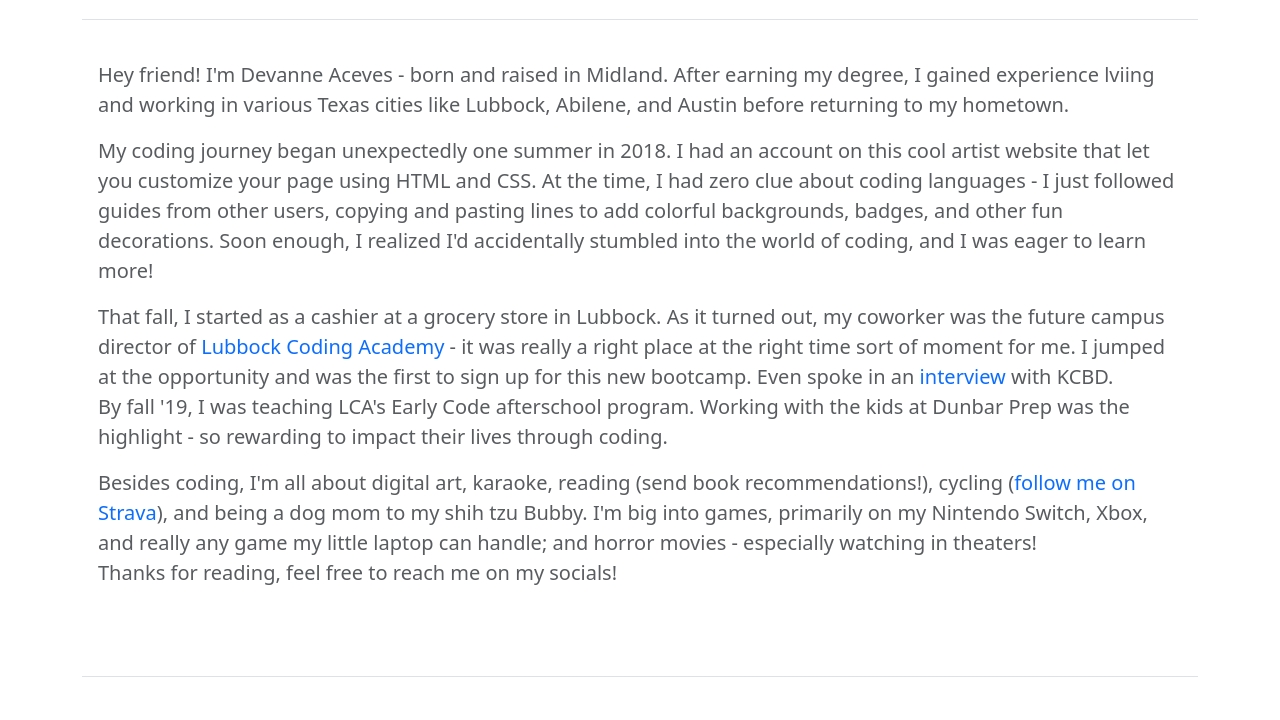
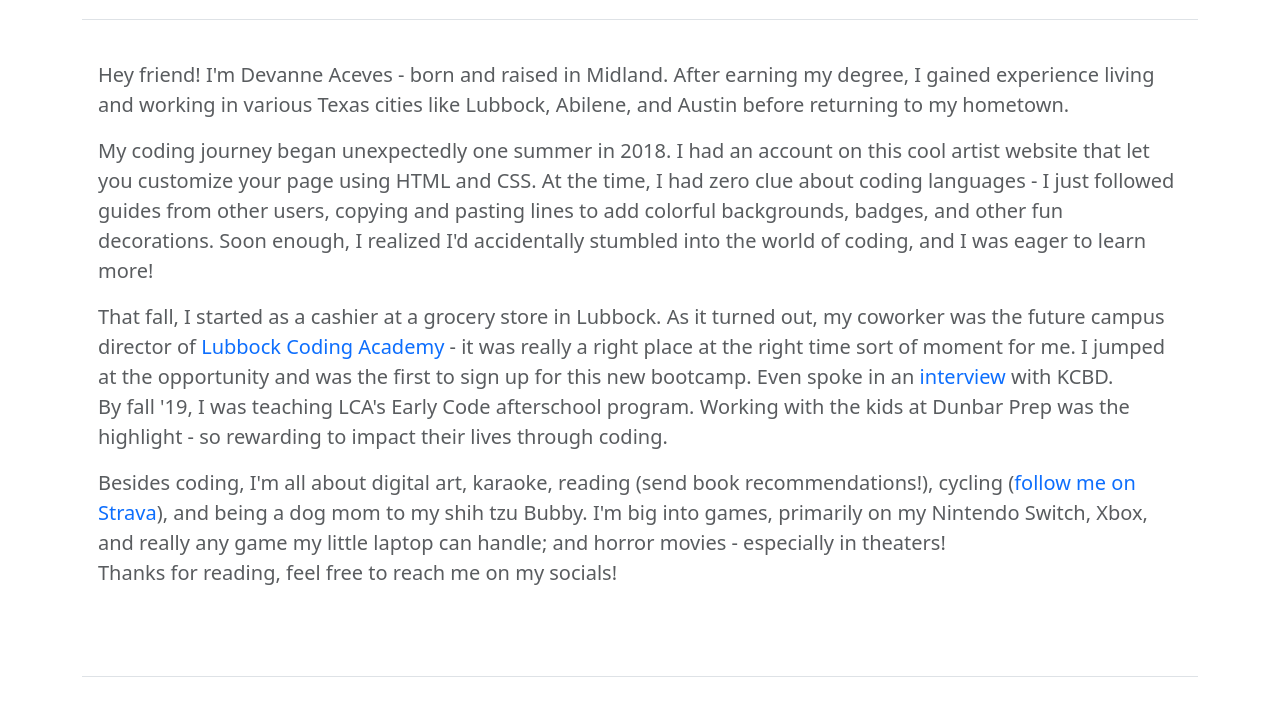
Before and after one commit to devannea/devannea.github.io, a plain HTML site: page index.html in a window 1280 px wide. Shown: the part 69-789 px from the top of the page. Drawn offline with nearby package versions, Linux system fonts and the light colour scheme.

Commit message:
Update index.html

```diff
--- a/index.html
+++ b/index.html
@@ -27,10 +27,10 @@
         <!-- main content -->
         <main>
             <div class="p-3 pb-md-4 mx-auto text-align-left">
-                <p class="fs-5 text-body-secondary">Hey friend! I'm Devanne Aceves - born and raised in Midland. After earning my degree, I gained experience lviing and working in various Texas cities like Lubbock, Abilene, and Austin before returning to my hometown.</p>
+                <p class="fs-5 text-body-secondary">Hey friend! I'm Devanne Aceves - born and raised in Midland. After earning my degree, I gained experience living and working in various Texas cities like Lubbock, Abilene, and Austin before returning to my hometown.</p>
                 <p class="fs-5 text-body-secondary">My coding journey began unexpectedly one summer in 2018. I had an account on this cool artist website that let you customize your page using HTML and CSS. At the time, I had zero clue about coding languages - I just followed guides from other users, copying and pasting lines to add colorful backgrounds, badges, and other fun decorations. Soon enough, I realized I'd accidentally stumbled into the world of coding, and I was eager to learn more!</p>
                 <p class="fs-5 text-body-secondary">That fall, I started as a cashier at a grocery store in Lubbock. As it turned out, my coworker was the future campus director of <a class="link-primary text-decoration-none" href="https://www.southplainscollege.edu/community/continuinged/codingacademy.php">Lubbock Coding Academy</a> - it was really a right place at the right time sort of moment for me. I jumped at the opportunity and was the first to sign up for this new bootcamp. Even spoke in an <a class="link-primary text-decoration-none" href="https://www.kcbd.com/2019/02/05/lubbock-coding-academy-meets-need-web-developers-area/">interview</a> with KCBD.<br>By fall '19, I was teaching LCA's Early Code afterschool program. Working with the kids at Dunbar Prep was the highlight - so rewarding to impact their lives through coding.</p>
-                <p class="fs-5 text-body-secondary">Besides coding, I'm all about digital art, karaoke, reading (send book recommendations!), cycling (<a class="link-primary text-decoration-none" href="http://strava.app.link/6hbcQXIQ7Ib">follow me on Strava</a>), and being a dog mom to my shih tzu Bubby. I'm big into games, primarily on my Nintendo Switch, Xbox, and really any game my little laptop can handle; and horror movies - especially watching in theaters!<br>Thanks for reading, feel free to reach me on my socials!</p>
+                <p class="fs-5 text-body-secondary">Besides coding, I'm all about digital art, karaoke, reading (send book recommendations!), cycling (<a class="link-primary text-decoration-none" href="http://strava.app.link/6hbcQXIQ7Ib">follow me on Strava</a>), and being a dog mom to my shih tzu Bubby. I'm big into games, primarily on my Nintendo Switch, Xbox, and really any game my little laptop can handle; and horror movies - especially in theaters!<br>Thanks for reading, feel free to reach me on my socials!</p>
             </div>
         </main>
         <!-- footer -->
```
